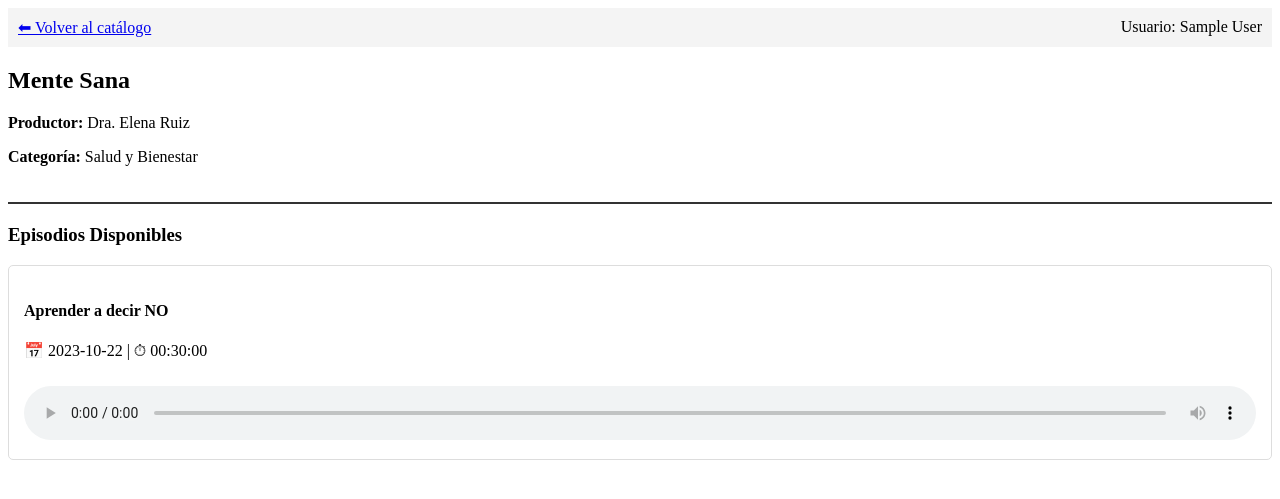
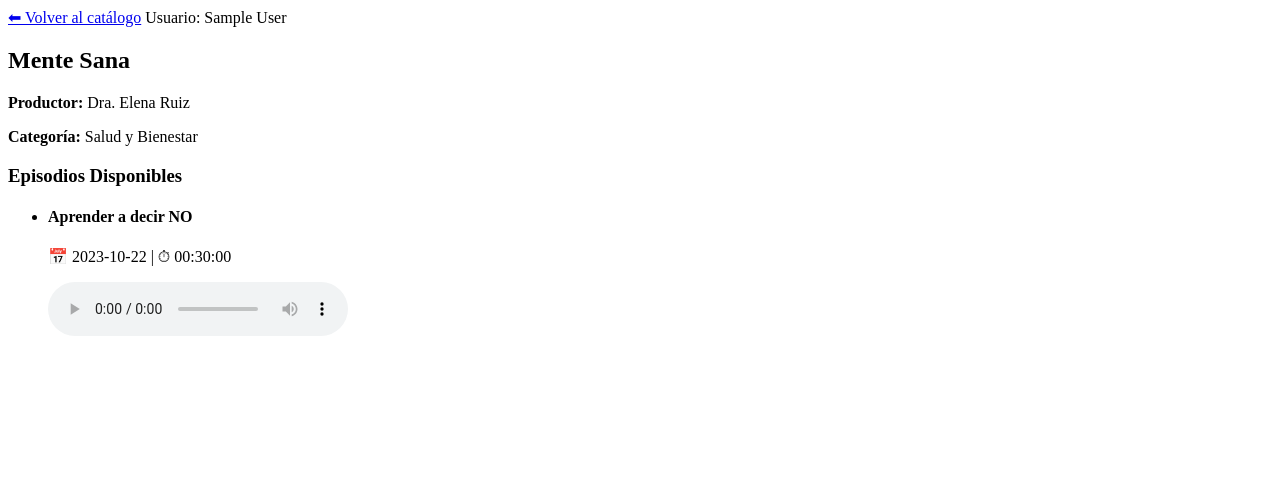
Before and after one commit to DavidHonoratoFernandez/HonoratoDavid_DAW2_0613_ConvExtr_PlataformaPodcast, a PHP site: page /index.php?controller=Podcast&action=show&id=5 in a window 1280 px wide. Shown: the top 499 px of the page. Run offline with PHP 8.4, Linux system fonts and the light colour scheme; the visitor is signed in with stand-in values (Sample User, id 1); data comes from the database, SQL or seed files in the repository.

Commit message:
Arreglo código, estilos y comentarios

```diff
--- a/index.php
+++ b/index.php
@@ -1,63 +1,40 @@
 <?php
-// Arrancamos la gestión de sesiones nativa desde el minuto cero
+// Inicia sesión (usar `$_SESSION`)
 session_start();
 
-// 1. Definir Controlador y Acción por defecto
-// Si entramos a la web sin parámetros, por defecto cargará PodcastController y el método index
+// Controlador y acción (GET) — valores por defecto
 $controllerName = isset($_GET['controller']) ? $_GET['controller'] : 'Podcast';
 $actionName = isset($_GET['action']) ? $_GET['action'] : 'index';
 
-// 2. Formatear el nombre del archivo y la clase
-// Convertimos "podcast" en "PodcastController"
+// Nombre de clase y ruta del archivo del controlador
 $controllerClassName = ucfirst($controllerName) . 'Controller';
 $controllerFile = 'controllers/' . $controllerClassName . '.php';
 
-// 3. Comprobar si el archivo del controlador existe
+// Incluir controlador si existe
 if (file_exists($controllerFile)) {
-
-    // Cargamos el archivo
     require_once $controllerFile;
 
-    // 4. Comprobar si la clase existe dentro de ese archivo
+    // Verificar clase y control de acceso
     if (class_exists($controllerClassName)) {
-
-        // Definimos qué páginas son públicas (donde se puede entrar sin estar logueado)
-        $paginasPublicas = ['Auth'];
-
-        // Si el controlador NO es público y no hay sesión iniciada, mandamos al login
+        $paginasPublicas = ['Auth']; // controladores accesibles sin login
         if (!in_array($controllerName, $paginasPublicas) && !isset($_SESSION['user_id'])) {
-
             header("Location: index.php?controller=Auth&action=login");
             exit();
-
         }
 
-        // Instanciamos el controlador (ej: $controller = new PodcastController();)
+        // Instanciar y ejecutar acción si existe
         $controller = new $controllerClassName();
-
-        // 5. Comprobar si el método (la acción) existe en el controlador
         if (method_exists($controller, $actionName)) {
-
-            // Llamamos a la función (ej: $controller->index();)
             $controller->$actionName();
-
         } else {
-
-            // Error 404 casero: La función no existe
             die("Error: La acción '$actionName' no existe en '$controllerClassName'.");
-
         }
 
     } else {
+        die("Error: La clase '$controllerClassName' no se encuentra.");
+    }
 
-        // Error 404 casero: La clase no existe
-        die("Error: La clase '$controllerClassName' no se encuentra.");
-
-    }
 } else {
-
-    // Error 404 casero: El archivo no existe
     die("Error: El controlador '$controllerClassName' no existe en la carpeta controllers.");
-
 }
 ?>
--- a/views/podcast/index.php
+++ b/views/podcast/index.php
@@ -10,7 +10,7 @@ $userName = $_SESSION['user_name'] ?? '';
     <title>Catálogo de Podcasts</title>
 </head>
 <body>
-    <header style="background-color: #f4f4f4; padding: 10px; margin-bottom: 20px;">
+    <header>
         <h1>Bienvenido, <?= htmlspecialchars($userName) ?></h1>
         <a href="index.php?controller=Auth&action=logout">Cerrar Sesión</a>
     </header>
@@ -21,7 +21,7 @@ $userName = $_SESSION['user_name'] ?? '';
         <?php if (!empty($podcasts)): ?>
             <?php foreach ($podcasts as $podcast): ?>
 
-                <div style="border: 1px solid #ccc; padding: 15px; margin-bottom: 15px; border-radius: 8px;">
+                <div>
                     <h3><?= htmlspecialchars($podcast['titulo']) ?></h3>
                     <p><strong>Productor:</strong> <?= htmlspecialchars($podcast['creador']) ?></p>
                     <p><strong>Categoría:</strong> <?= htmlspecialchars($podcast['categoria']) ?></p>
--- a/views/podcast/show.php
+++ b/views/podcast/show.php
@@ -10,12 +10,12 @@ $userName = $_SESSION['user_name'] ?? '';
     <title><?= htmlspecialchars($podcast['titulo']) ?> - Podcast Platform</title>
 </head>
 <body>
-    <header style="background-color: #f4f4f4; padding: 10px; margin-bottom: 20px;">
+    <header>
         <a href="index.php?controller=Podcast&action=index">⬅ Volver al catálogo</a>
-        <span style="float: right;">Usuario: <?= htmlspecialchars($userName) ?></span>
+        <span>Usuario: <?= htmlspecialchars($userName) ?></span>
     </header>
 
-    <div style="border-bottom: 2px solid #333; padding-bottom: 20px; margin-bottom: 20px;">
+    <div>
         <h2><?= htmlspecialchars($podcast['titulo']) ?></h2>
         <p><strong>Productor:</strong> <?= htmlspecialchars($podcast['creador']) ?></p>
         <p><strong>Categoría:</strong> <?= htmlspecialchars($podcast['categoria']) ?></p>
@@ -24,16 +24,16 @@ $userName = $_SESSION['user_name'] ?? '';
     <h3>Episodios Disponibles</h3>
 
     <?php if (!empty($episodios)): ?>
-        <ul style="list-style-type: none; padding: 0;">
+        <ul>
             <?php foreach ($episodios as $ep): ?>
-                <li style="border: 1px solid #ddd; padding: 15px; margin-bottom: 10px; border-radius: 5px;">
+                <li>
                     <h4><?= htmlspecialchars($ep['titulo']) ?></h4>
                     <p>
                         📅 <?= htmlspecialchars($ep['fecha_pub']) ?> |
                         ⏱ <?= htmlspecialchars($ep['duracion']) ?>
                     </p>
 
-                    <audio controls style="width: 100%; margin-top: 10px;">
+                    <audio controls>
                         <source src="assets/audios/<?= htmlspecialchars($ep['archivo_audio']) ?>" type="audio/mpeg">
                         Tu navegador no soporta el elemento de audio.
                     </audio>
```
